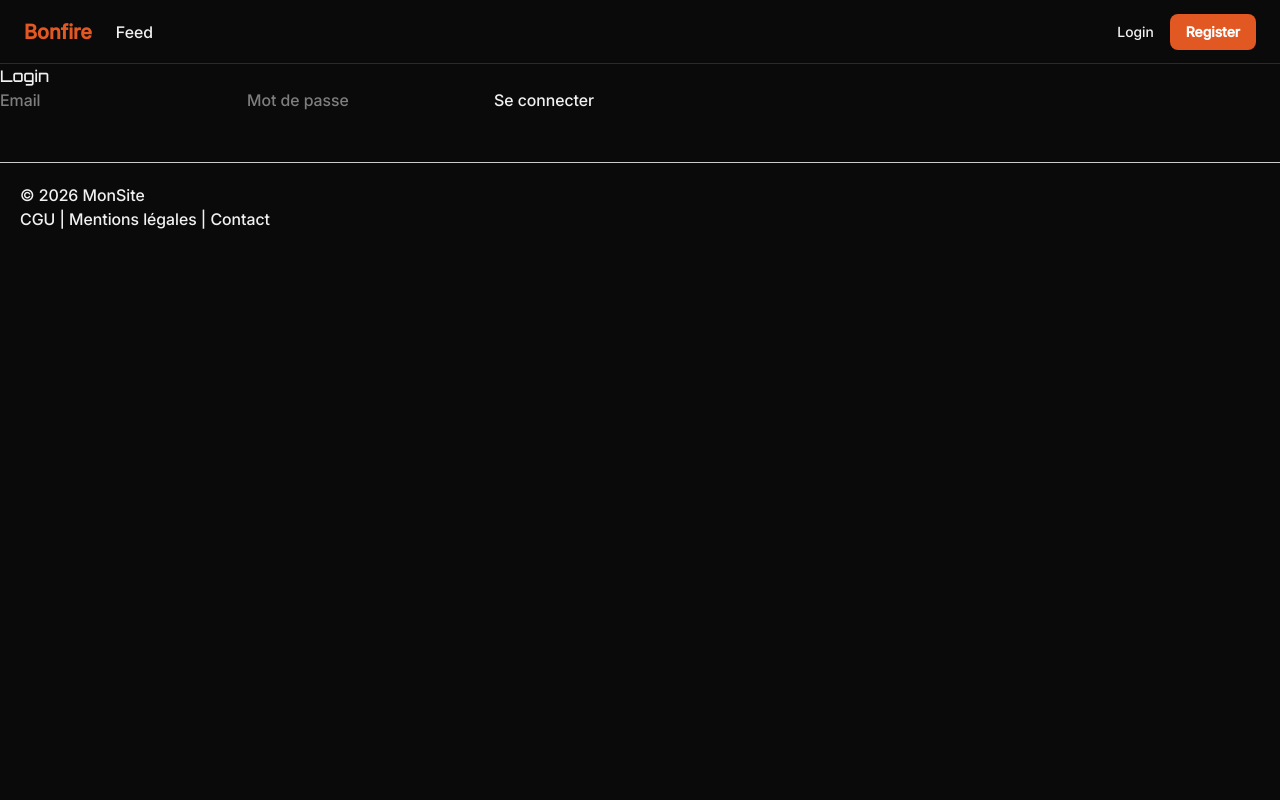
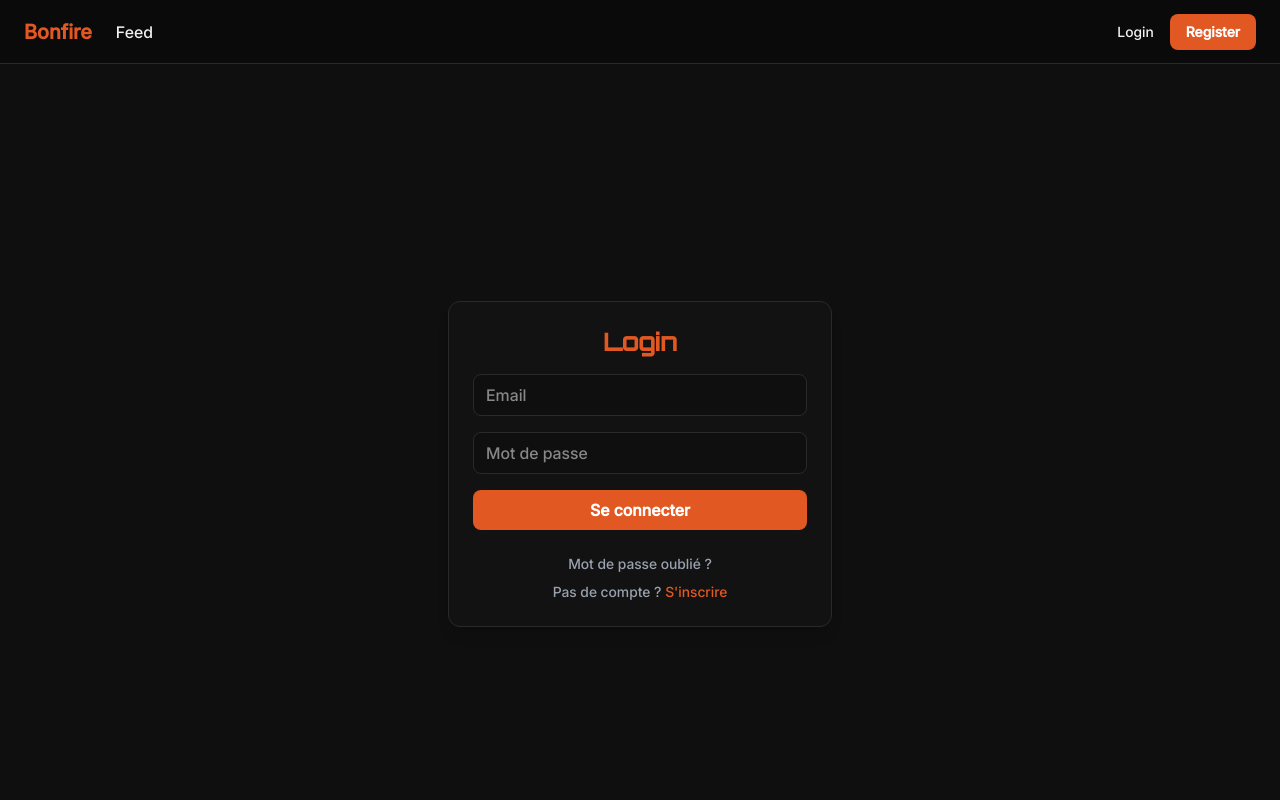
Before and after one commit to totorz76/bonfire, a React app in the folder frontend/: page /login in a window 1280 px wide. Shown: the top 800 px of the page. Built offline with nearby package versions, Linux system fonts and the light colour scheme; the HTML template or start-up script is replaced by a standard one.

Commit message:
login css

```diff
--- a/frontend/src/pages/Login/Login.jsx
+++ b/frontend/src/pages/Login/Login.jsx
@@ -45,14 +45,19 @@ function Login() {
   };
 
   return (
-    <form onSubmit={handleLogin}>
-      <h2>Login</h2>
+    <div className="min-h-screen flex items-center justify-center bg-[#0F0F0F] px-4">
+      <form
+        onSubmit={handleLogin}
+        className="w-full max-w-sm bg-[#121212] border border-[#2A2A2A] rounded-xl p-6 flex flex-col gap-4 shadow-lg"
+      >
+        <h2 className="text-2xl font-bold text-center text-[#E25822]">Login</h2>
 
         <input
           type="email"
           placeholder="Email"
           value={email}
           onChange={(e) => setEmail(e.target.value)}
+          className="w-full px-3 py-2 rounded-lg bg-[#0F0F0F] border border-[#2A2A2A] text-white focus:outline-none focus:border-[#E25822]"
         />
 
         <input
@@ -60,10 +65,36 @@ function Login() {
           placeholder="Mot de passe"
           value={password}
           onChange={(e) => setPassword(e.target.value)}
+          className="w-full px-3 py-2 rounded-lg bg-[#0F0F0F] border border-[#2A2A2A] text-white focus:outline-none focus:border-[#E25822]"
         />
 
-      <button type="submit">Se connecter</button>
+        <button
+          type="submit"
+          className="w-full py-2 bg-[#E25822] text-white rounded-lg font-semibold hover:opacity-90 transition"
+        >
+          Se connecter
+        </button>
+
+        {/* LINKS */}
+        <div className="flex flex-col gap-2 text-sm text-gray-400 mt-2">
+          {/* forgot password */}
+          <a href="#" className="text-center hover:text-[#E25822] transition">
+            Mot de passe oublié ?
+          </a>
+
+          {/* register */}
+          <div className="text-center">
+            Pas de compte ?{" "}
+            <span
+              onClick={() => navigate("/register")}
+              className="text-[#E25822] cursor-pointer hover:underline"
+            >
+              S'inscrire
+            </span>
+          </div>
+        </div>
       </form>
+    </div>
   );
 }
 
```
Lines whose indentation alone changed are shown as unchanged.
